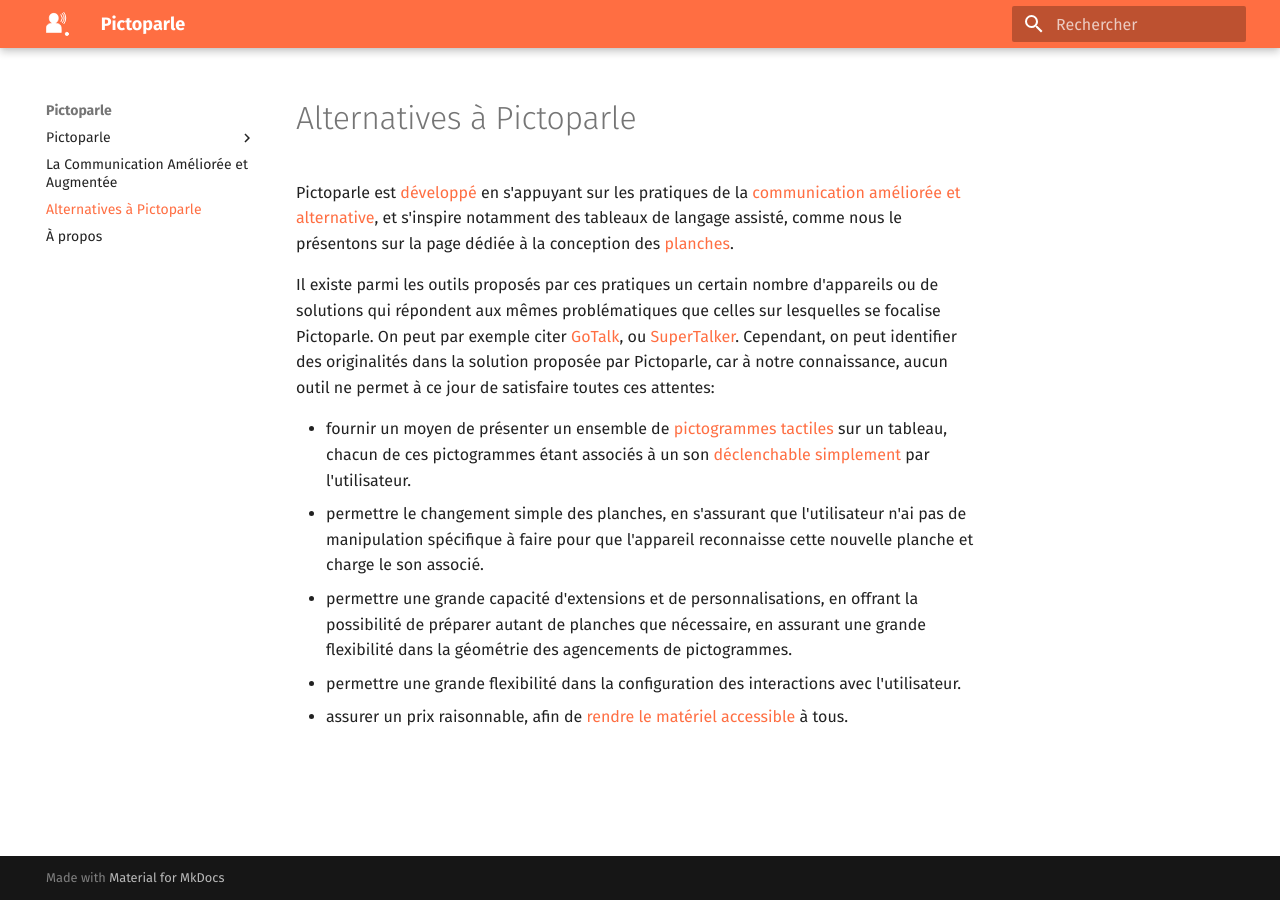
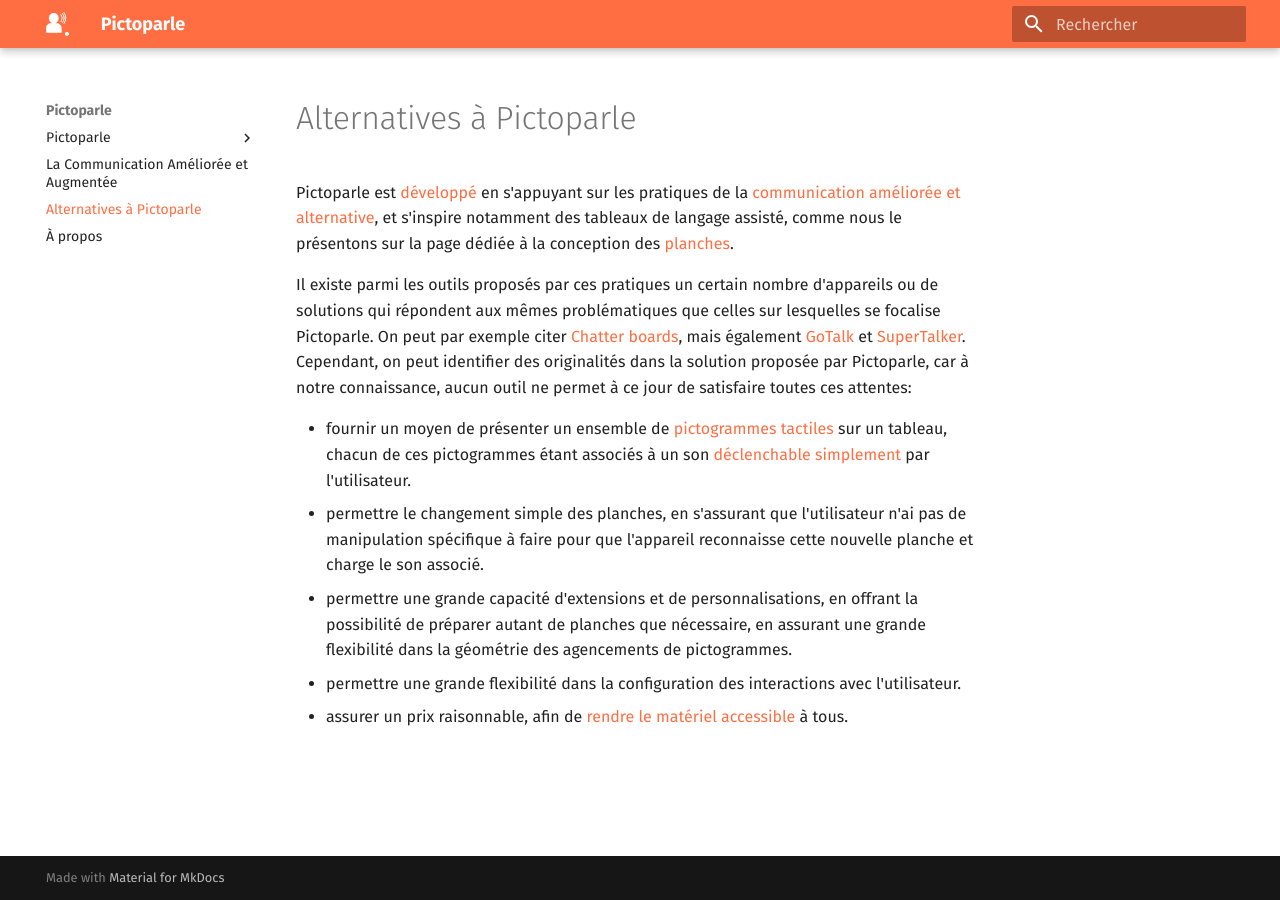
Before and after one commit to jmtrivial/pictoparle-website, an MkDocs documentation site: the page built from docs/alternatives.md, in a window 1280 px wide. Built offline with MkDocs 1.6.1 and Material for MkDocs 9.7.7, drawn with Linux system fonts in a browser that asks for light colours.

Commit message:
Ajout de chatter box comme alternative

```diff
--- a/docs/alternatives.md
+++ b/docs/alternatives.md
@@ -2,7 +2,7 @@
 
 Pictoparle est [développé](a-propos.md) en s'appuyant sur les pratiques de la [communication améliorée et alternative](caa.md), et s'inspire notamment des tableaux de langage assisté, comme nous le présentons sur la page dédiée à la conception des [planches](planches.md).
 
-Il existe parmi les outils proposés par ces pratiques un certain nombre d'appareils ou de solutions qui répondent aux mêmes problématiques que celles sur lesquelles se focalise Pictoparle. On peut par exemple citer [GoTalk](https://goboardmaker.com/products/gotalk-9), ou [SuperTalker](https://goboardmaker.com/products/supertalker).
+Il existe parmi les outils proposés par ces pratiques un certain nombre d'appareils ou de solutions qui répondent aux mêmes problématiques que celles sur lesquelles se focalise Pictoparle. On peut par exemple citer [Chatter boards](https://www.tts-group.co.uk/jolly-phonics-chatter-boards/1013540.html), mais également [GoTalk](https://goboardmaker.com/products/gotalk-9) et [SuperTalker](https://goboardmaker.com/products/supertalker).
 Cependant, on peut identifier des originalités dans la solution proposée par Pictoparle, car à notre connaissance, aucun outil ne permet à ce jour de satisfaire toutes ces attentes:
 
 * fournir un moyen de présenter un ensemble de [pictogrammes tactiles](pictogrammes.md) sur un tableau, chacun de ces pictogrammes étant associés à un son [déclenchable simplement](logiciel.md) par l'utilisateur.
```
